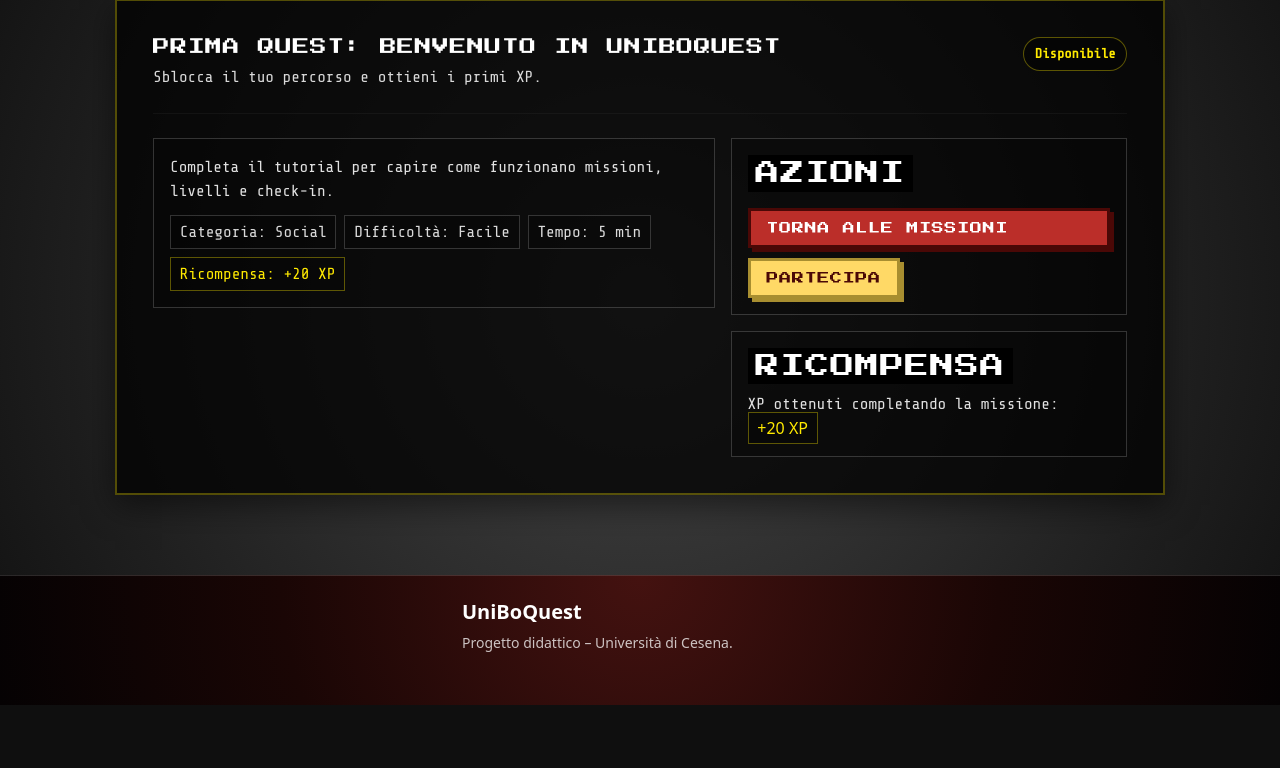
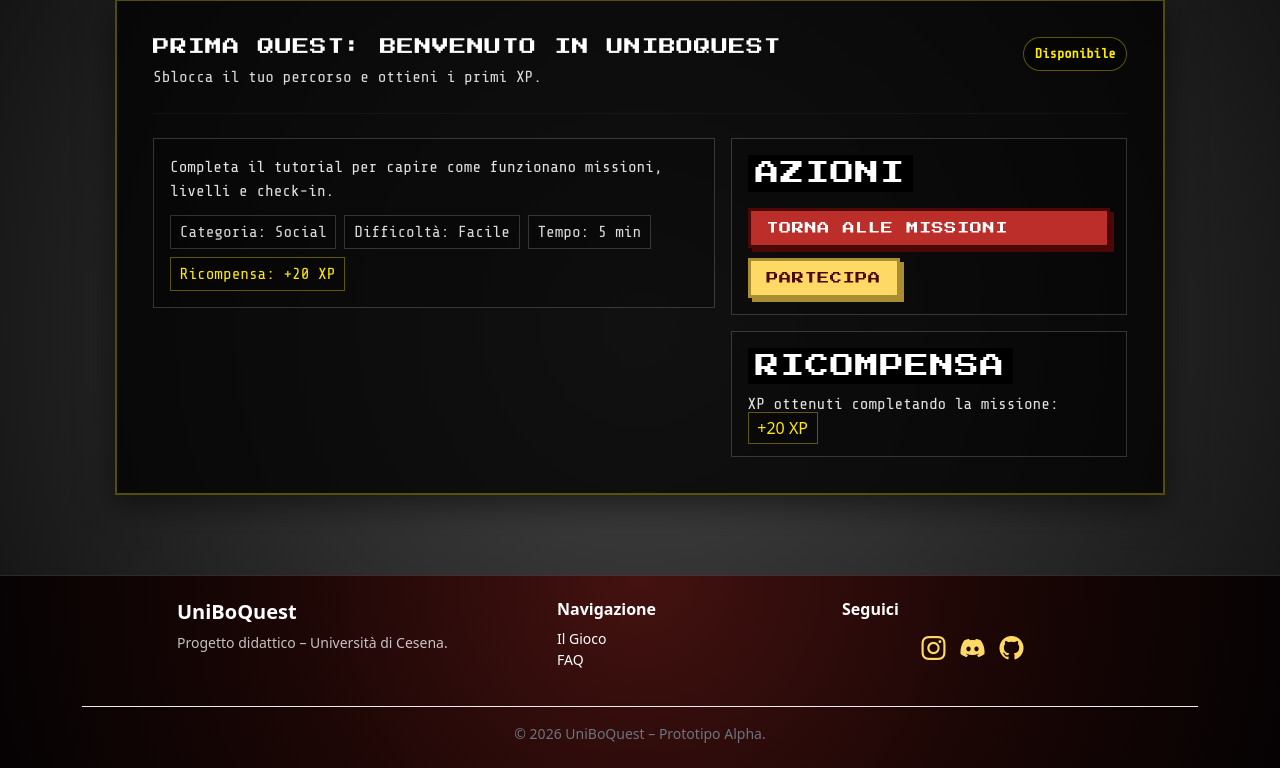
Before and after one commit to LolloMarche25/uniboquest, a PHP site: page /missione_dettaglio.php?id=intro in a window 1280 px wide. Shown: the part 110-878 px from the top of the page. Before the commit the page ends 815 px from the top, so only its background shows below. Run offline with PHP 8.4, Linux system fonts and the light colour scheme; the visitor is signed in with stand-in values (Sample User, id 1); data comes from the database, SQL or seed files in the repository; tables that the repository leaves empty hold one stand-in row (values such as "Sample post").

Commit message:
Fix footer social

```diff
--- a/css/footer.css
+++ b/css/footer.css
@@ -53,15 +53,19 @@
 .footer-ubq .footer-social {
   display: flex;
   gap: 15px;
-  margin-top: 5px;
+  margin-top: 10px;
   flex-wrap: wrap;
   justify-content: center;
 }
 
 .footer-ubq .footer-social .social-icon {
+  display: inline-flex;
+  align-items: center;
+  justify-content: center;
   font-size: 1.5rem;
   color: var(--ubq-gold);
   transition: transform 0.2s ease, color 0.2s ease, text-shadow 0.2s ease;
+  text-decoration: none;
 }
 
 .footer-ubq .footer-social .social-icon:hover,
--- a/missione_dettaglio.php
+++ b/missione_dettaglio.php
@@ -243,6 +243,30 @@
         <h2 class="h5 fw-bold text-white">UniBoQuest</h2>
         <p class="small text-white opacity-75">Progetto didattico – Università di Cesena.</p>
       </div>
+      <div class="col-md-3">
+        <h4 class="h6 fw-bold mb-2 text-white">Navigazione</h4>
+        <ul class="list-unstyled small mb-0">
+          <li><a href="gioco.html" class="footer-link text-white text-decoration-none">Il Gioco</a></li>
+          <li><a href="faq.html" class="footer-link text-white text-decoration-none">FAQ</a></li>
+        </ul>
+      </div>
+      <div class="col-md-3">
+        <h4 class="h6 fw-bold mb-2 text-white">Seguici</h4>
+        <nav class="footer-social" aria-label="Social Link">
+          <a href="#" class="social-icon" aria-label="Instagram">
+            <span class="bi bi-instagram" aria-hidden="true"></span>
+          </a>
+          <a href="#" class="social-icon" aria-label="Discord">
+            <span class="bi bi-discord" aria-hidden="true"></span>
+          </a>
+          <a href="https://github.com/LolloMarche25/uniboquest.git" class="social-icon" aria-label="GitHub">
+            <span class="bi bi-github" aria-hidden="true"></span>
+          </a>
+        </nav>
+      </div>
+    </div>
+    <div class="footer-bottom border-top border-light-subtle mt-4 pt-3 text-center small text-secondary">
+      <span>&copy; 2026 UniBoQuest – Prototipo Alpha.</span>
     </div>
   </div>
 </footer>
```
Also changed, not shown: checkin.php (+5 -5 lines), dashboard.php (+10 -4 lines), edit_profile.php (+5 -5 lines), login.php (+4 -4 lines), missioni.php (+10 -4 lines), profilo.php (+4 -4 lines), registrazione.php (+4 -4 lines).
